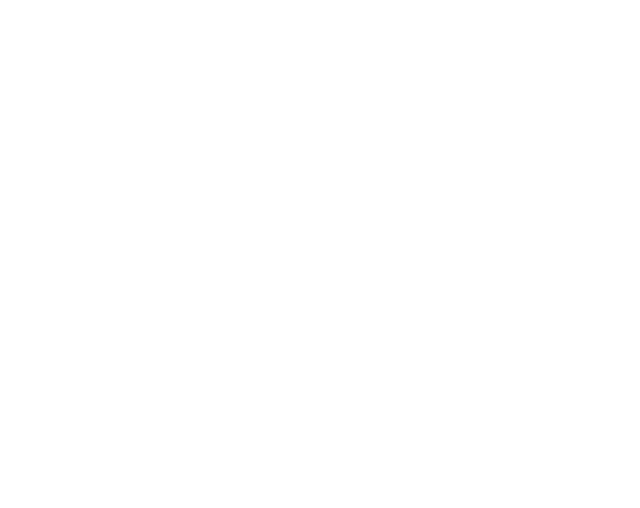
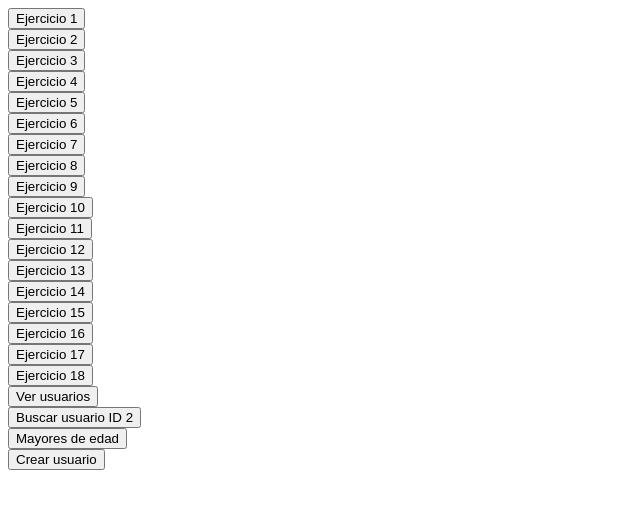
Before and after one commit to FLukacher/TP01-efsi, a plain HTML site: page index.html in a window 1280 px wide. Shown: the whole page, without its empty margins (0-640 px from the left). Drawn offline with Linux system fonts and the light colour scheme.

Commit message:
botones html

```diff
--- a/index.html
+++ b/index.html
@@ -6,6 +6,33 @@
     <meta charset="UTF-8">
     <meta name="viewport" content="width=device-width, initial-scale=1.0">
     <title>TP01 - EFSI 2</title>
+    <div id="resultado"> </div>
+        <section>
+        <div><button onclick="ej1()">Ejercicio 1</button></div>
+        <div><button onclick="ej2()">Ejercicio 2</button></div>
+        <div><button onclick="ej3()">Ejercicio 3</button></div>
+        <div><button onclick="ej4()">Ejercicio 4</button></div>
+        <div><button onclick="ej5()">Ejercicio 5</button></div>
+        <div><button onclick="ej6()">Ejercicio 6</button></div>
+        <div><button onclick="ej7()">Ejercicio 7</button></div>
+        <div><button onclick="ej8()">Ejercicio 8</button></div>
+        <div><button onclick="ej9()">Ejercicio 9</button></div>
+        <div><button onclick="ej10()">Ejercicio 10</button></div>
+        <div><button onclick="ej11()">Ejercicio 11</button></div>
+        <div><button onclick="ej12()">Ejercicio 12</button></div>
+        <div><button onclick="ej13()">Ejercicio 13</button></div>
+        <div><button onclick="ej14()">Ejercicio 14</button></div>
+        <div><button onclick="ej15()">Ejercicio 15</button></div>
+        <div><button onclick="ej16()">Ejercicio 16</button></div>
+        <div><button onclick="ej17()">Ejercicio 17</button></div>
+        <div><button onclick="ej18()">Ejercicio 18</button></div>
+
+        <div><button onclick="ej19_1()">Ver usuarios</button></div>
+        <div><button onclick="ej19_2()">Buscar usuario ID 2</button></div>
+        <div><button onclick="ej19_3()">Mayores de edad</button></div>
+        <div><button onclick="ej19_4()">Crear usuario</button></div>
+
+        </section>
 </head>
 <body>
 
--- a/script.js
+++ b/script.js
@@ -1,14 +1,23 @@
+function mostrar(res) {
+    document.getElementById("resultado").innerText =
+        JSON.stringify(res, null, 2);
+}
+
 const usuarios1 = [
     { id: 1, nombre: "Ana", edad: 20 },
     { id: 2, nombre: "Juan", edad: 15 },
     { id: 3, nombre: "Pedro", edad: 30 }
 ];
 //1
+let palabra = "sante"
 function formatearNombre (str){
   return str.charAt(0).toUpperCase() + str.slice(1);
 }
-let palabra = "sante"
-console.log(formatearNombre(palabra))
+
+function ej1(){
+    mostrar(formatearNombre("sante"));
+}
+
 
 //2
 function contarLetras(str) {
@@ -21,8 +30,11 @@ function contarLetras(str) {
     return contador;
 }
 
-palabra = "que onda pa";
-console.log(contarLetras(palabra))
+function ej2(){
+    palabra = "que onda pa";
+    mostrar(contarLetras(palabra));
+}
+
 
 //3
 function maximo(num1, num2, num3) {
@@ -38,10 +50,10 @@ function maximo(num1, num2, num3) {
 
     return max;
 }
-let num1 = 500;
-let num2 = 135;
-let num3 = 3454;
-console.log(maximo(num1, num2, num3))
+
+function ej3(){
+    mostrar(maximo(5000,135,3454));
+}
 
 //4
 function validarPassword() {
@@ -65,7 +77,9 @@ let password = "dantemix9"
 
   return valido;
 }
-console.log(validarPassword())
+function ej4(){
+    mostrar(validarPassword());
+}
 //5
 function sumarArray(){
     let numeros = [1, 2, 3, 4, 5909]
@@ -77,7 +91,9 @@ function sumarArray(){
 
     return suma
 }
- console.log(sumarArray())
+function ej5(){
+    mostrar(sumarArray());
+}
  //6
  function mayorNumero(){
     let numeros = [1, 345345335, 3, 4, 5909]
@@ -91,7 +107,10 @@ function sumarArray(){
     return mayor
 }
 
-console.log(mayorNumero())
+function ej6(){
+    mostrar(mayorNumero());
+}
+
 //7
 function obtenerPares(){
     let numeros = [10, 20, 35, 40, 55];
@@ -105,7 +124,9 @@ function obtenerPares(){
 
     return pares;
 }
-console.log(obtenerPares());
+function ej7(){
+    mostrar(obtenerPares());
+}
 //8
 const usuario = {
     nombre: "Ana",
@@ -115,13 +136,18 @@ const usuario = {
 function descripcionUsuario({ nombre, edad }) {
     return `${nombre} tiene ${edad} años`;
 }
-console.log(descripcionUsuario(usuario));
+function ej8(){
+    mostrar(descripcionUsuario(usuario));
+}
+
 //9
 function activarUsuario(usuario) {
     usuario.activo = true;
 }
-activarUsuario(usuario)
-console.log(usuario.activo)
+function ej9(){
+    activarUsuario(usuario);
+    mostrar(usuario.activo);
+}
 //10
 const productos = [
     { nombre: "Mouse", precio: 10 },
@@ -139,7 +165,9 @@ function precioTotal(productos) {
     return total;
 }
 
-console.log(precioTotal(productos));
+function ej10(){
+    mostrar(precioTotal(productos));
+}
 //11
 const usuarios = [
 
@@ -161,7 +189,9 @@ function obtenerNombres(usuarios) {
     return nombres;
 }
 
-console.log(obtenerNombres(usuarios));
+function ej11(){
+    mostrar(obtenerNombres(usuarios));
+}
 //12
 const pibes = [
     { nombre: "Juan", edad: 25 },
@@ -181,13 +211,18 @@ function obtenerMayores(pibes) {
     return mayores;
 }
 
-console.log(obtenerMayores(pibes));
+function ej12(){
+    mostrar(obtenerMayores(pibes));
+}
+
 //13
 const totalEdades = pibes.reduce((acumulador, pibe) => {
     return acumulador + pibe.edad;
 }, 0);
 
-console.log(totalEdades);
+function ej13(){
+    mostrar(totalEdades);
+}
 //14
 const producto = {
 
@@ -198,33 +233,46 @@ precio:1000
 }
 function extraerPrecio({precio})
 {
-    console.log(precio)
+    return precio
 }
-extraerPrecio(producto)
+function ej14(){
+    mostrar(extraerPrecio(producto));
+}
 //15
 const productoConStock = {
     ...producto,
     stock: 5
 };
 
-console.log(productoConStock);
+function ej15(){
+    mostrar(productoConStock);
+}
 
 //16
 function buscarProducto(productos, nombre) {
     return productos.find(p => p.nombre === nombre);
+}
+function ej16(){
+    mostrar(buscarProducto(productos, "Mouse"));
 }
 
 //17
 function productosCaros(productos) {
     return productos.filter(p => p.precio > 50);
 }
+function ej17(){
+    mostrar(productosCaros(productos));
+}
+
 //18
 function promedio(numeros) {
     let suma = numeros.reduce((acc, num) => acc + num, 0);
     return suma / numeros.length;
 }
+function ej18(){
+    mostrar(promedio([10, 8, 6, 9]));
+}
 
-console.log(promedio([10, 8, 6, 9]));
 
 //19
 function obtenerUsuarios() {
@@ -250,8 +298,21 @@ function crearUsuario(nombre, edad) {
     return nuevoUsuario;
 }
 
-console.log(obtenerUsuarios());
-console.log(obtenerUsuarioPorId(2));
-console.log(obtenerMayores());
-console.log(crearUsuario("Lucas", 22));
-console.log(obtenerUsuarios());
+function ej19_1(){
+    mostrar(obtenerUsuarios());
+}
+
+
+function ej19_2(){
+    mostrar(obtenerUsuarioPorId(2));
+}
+
+
+function ej19_3(){
+    mostrar(obtenerMayores());
+}
+
+
+function ej19_4(){
+    mostrar(crearUsuario("Lucas", 22));
+}
```
